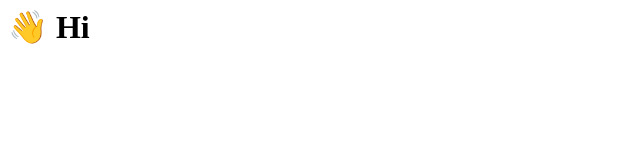
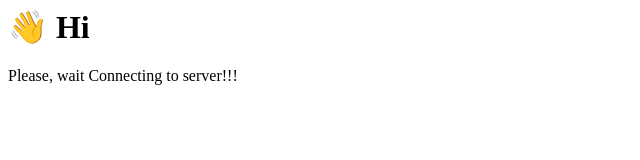
Before and after one commit to serverpro2024/server1234.HTTP, a plain HTML site: page index.html in a window 1280 px wide. Shown: the whole page, without its empty margins (0-640 px from the left). Drawn offline with Linux system fonts and the light colour scheme.

Commit message:
Update index.html

```diff
--- a/index.html
+++ b/index.html
@@ -1,3 +1,5 @@
 <html>
 <h1>👋 Hi</h1>
+  <text1>Please, wait</text1>
+  <text2>Connecting to server!!!</text2>
 </html>
```
